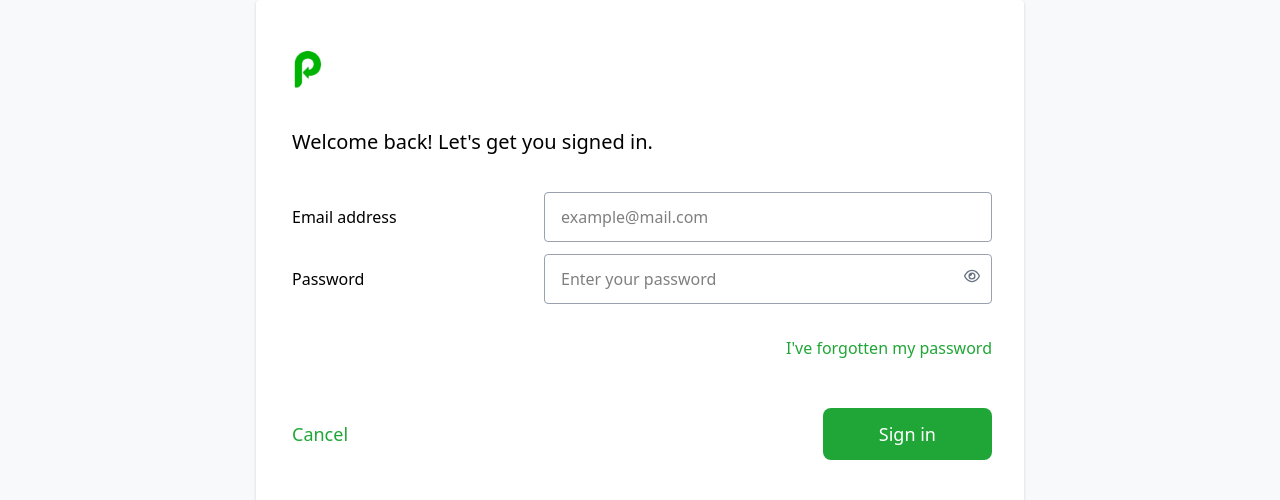
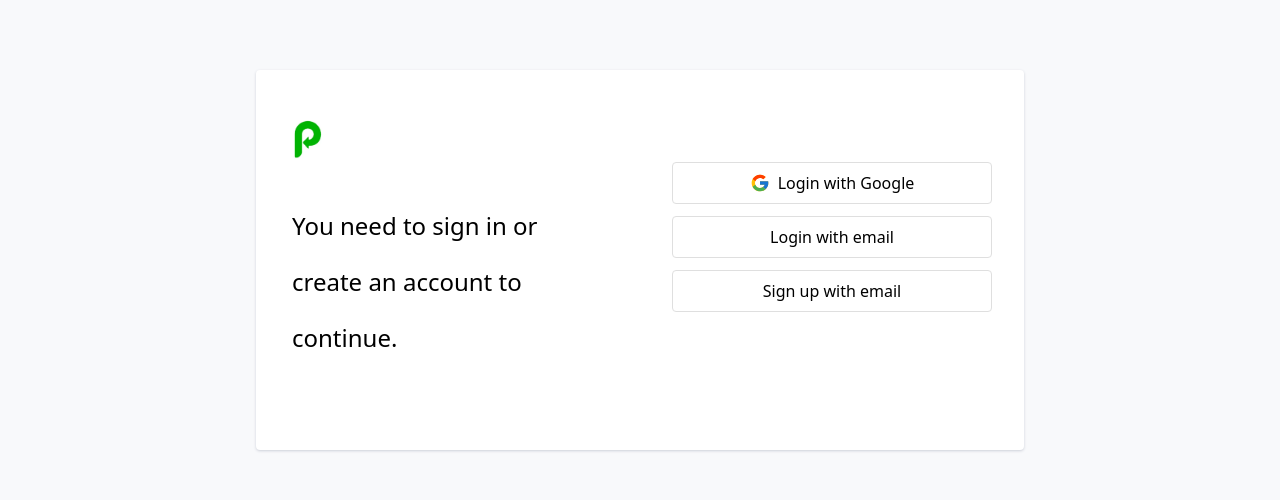
Before and after one commit to DuBDo/Smart-Parking-Frontend, a React (Vite) app: page / in a window 1280 px wide. Before the commit this address led to /login. Shown: the part 220-720 px from the top of the page. Built offline with nearby package versions, Linux system fonts and the light colour scheme; no server answers.

Commit message:
Google login finished

```diff
--- a/src/App.jsx
+++ b/src/App.jsx
@@ -6,14 +6,17 @@ import NavBar from './components/NavBar';
 import Home from './pages/Home';
 import Footer from './components/Footer';
 import ForgotPassword from './pages/ForgotPassword';
+import LandingPage from './pages/LandingPage';
+import AuthSuccess from './pages/AuthSuccess';
 
 function App() {
   return (  <>
       <NavBar/>
       <Routes>
-        <Route path='/' element={<Navigate to={'/login'}/>}/>
+        <Route path='/' element={<LandingPage/>}/>
         <Route path='/login' element={<Login/>}/>
         <Route path='/signup' element={<Signup/>}/>
+        <Route path='/auth-success' element={<AuthSuccess/>}/>
         <Route path='/dashboard' element={<Home/>}/>
         <Route path='/forgot-password' element={<ForgotPassword/>}/>
 
--- /dev/null
+++ b/src/pages/AuthSuccess.jsx
@@ -0,0 +1,42 @@
+import { useEffect } from "react"
+import { useDispatch } from 'react-redux'
+import { useNavigate } from "react-router";
+import { setUser } from '../redux/userSlice';
+import axios from 'axios';
+
+function AuthSuccess() {
+    const dispatch = useDispatch();
+    const navigate = useNavigate();
+    useEffect(()=>{
+        const handleAuth = async()=>{
+            const params = new URLSearchParams(window.location.search);
+            console.log(params);
+            const token = params.get('token');
+            if(token){
+                localStorage.setItem('token', token)
+                try {
+                    const res = await axios.get('http://localhost:8000/api/V1/auth/me', {
+                        headers:{
+                            Authorization: `Bearer ${token}`
+                        }
+                    })
+                    if(res.data.success){
+                        dispatch(setUser({ user: res.data.user, token: res.data.token }));
+                        navigate('/dashboard');
+                    }
+                } catch (error) {
+                    console.log('Error fetching user: ', error);
+                }
+            }
+        }
+        handleAuth();
+    }, []);
+
+  return (
+    <h2>
+        logging in
+    </h2>
+  )
+}
+
+export default AuthSuccess
--- /dev/null
+++ b/src/pages/LandingPage.jsx
@@ -0,0 +1,40 @@
+import { useNavigate } from 'react-router';
+import logo from '/logo.webp'
+import { FcGoogle } from "react-icons/fc";
+
+function LandingPage() {
+    const navigate = useNavigate();
+    return (
+        <div className="min-h-screen flex justify-center items-center bg-[#f8f9fb]">
+            <div className="pl-7 pr-8 py-12 min-w-3xl shadow rounded bg-white shadow-gray-300">
+                <img src={logo} alt="" className='w-11 h-11' />
+                <div className='pl-2 flex justify-between'>
+                    <h1 className="text-2xl leading-14 w-xs font-[400] py-9">You need to sign in or create an account to continue.</h1>
+
+                    <div className='flex flex-col gap-3 items-end'>
+                        <div className="w-xs py-2 flex items-center justify-center gap-2 rounded border border-[#dfdfdf]
+                        cursor-pointer transition-all duration-200 hover:scale-[1.02] hover:bg-gray-50"
+                        onClick={()=>window.open('http://localhost:8000/api/V1/auth/google', '_self')}>
+                            <FcGoogle size={20} />
+                            Login with Google
+                        </div>
+
+                        <div className="w-xs py-2 text-center rounded border border-[#dfdfdf]
+                        cursor-pointer transition-all duration-200 hover:scale-[1.02] hover:bg-gray-50 "
+                        onClick={()=>navigate('/login')}>
+                            Login with email
+                        </div>
+
+                        <div className="w-xs py-2 text-center rounded border border-[#dfdfdf]
+                        cursor-pointer transition-all duration-200 hover:scale-[1.02] hover:bg-gray-50"
+                        onClick={()=>navigate('/signup')}>
+                            Sign up with email
+                        </div>
+                    </div>
+                </div>
+            </div>
+        </div>
+    )
+}
+
+export default LandingPage
```
